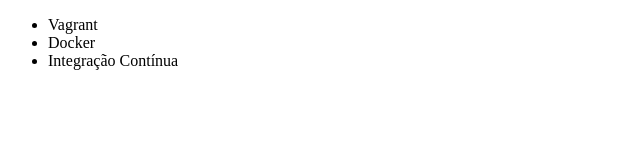
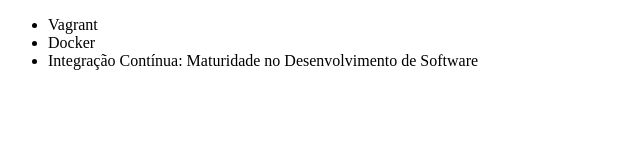
Before and after one commit to AlexMRamos/aluragit, a plain HTML site: page index.html in a window 1280 px wide. Shown: the whole page, without its empty margins (0-640 px from the left). Drawn offline with Linux system fonts and the light colour scheme.

Commit message:
renomeando curso de CI

```diff
--- a/index.html
+++ b/index.html
@@ -8,7 +8,7 @@
         <ul>
             <li>Vagrant</li>
             <li>Docker</li>
-            <li>Integração Contínua</li>
+            <li>Integração Contínua: Maturidade no Desenvolvimento de Software</li>
         </ul>
 </body>
 </html>
```
